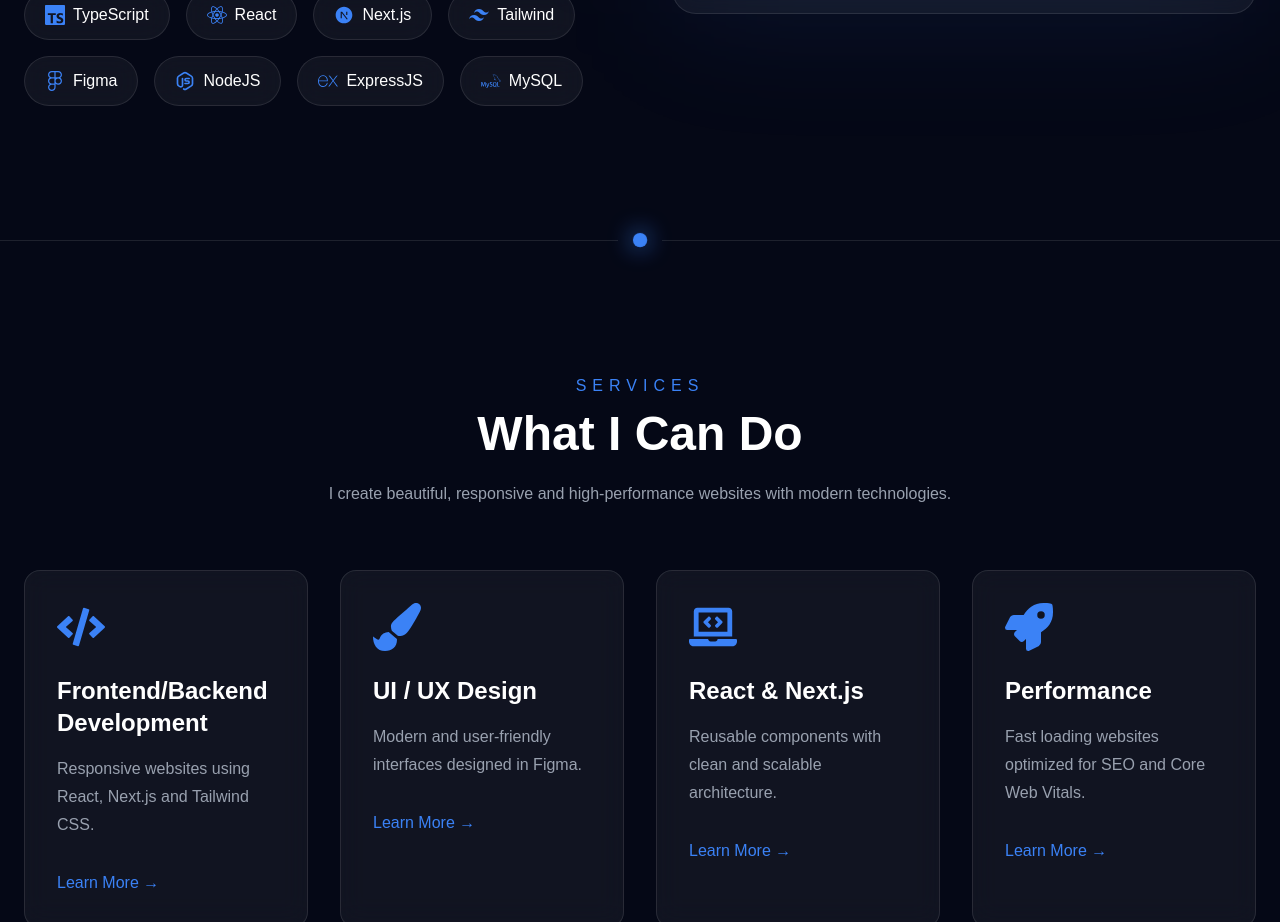
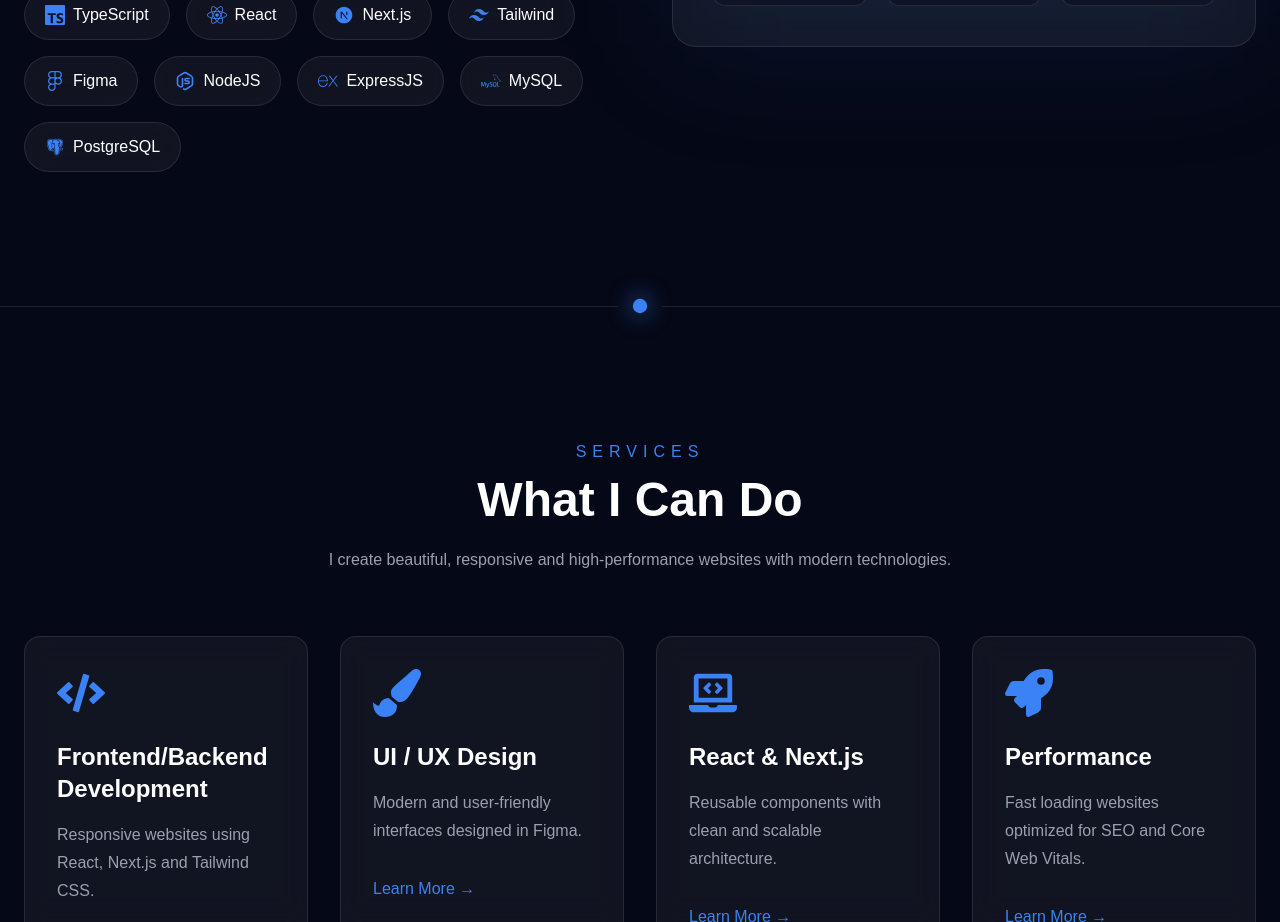
Before and after one commit to ayushpant-ui/Portfolio_New, a Next.js app in the folder frontend/: page / in a window 1280 px wide. Shown: the part 1420-2342 px from the top of the page. Built offline with nearby package versions, Linux system fonts and the light colour scheme.

Commit message:
Added Icon on About Section

```diff
--- a/frontend/src/components/about/About.jsx
+++ b/frontend/src/components/about/About.jsx
@@ -10,6 +10,7 @@ import {
   SiMysql,
   SiPrisma,
 } from "react-icons/si";
+import { BiLogoPostgresql } from "react-icons/bi";
 
 const techStack = [
   {
@@ -43,6 +44,10 @@ const techStack = [
   {
     name:"MySQL",
     icon: <SiMysql/>
+  },
+  {
+    name:"PostgreSQL",
+    icon: <BiLogoPostgresql/>
   }
 ];
 
```
